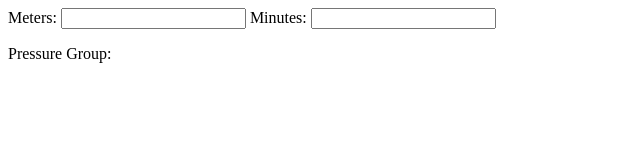
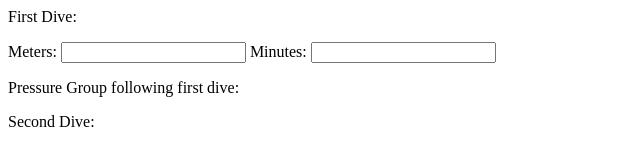
Before and after one commit to ALacker/scuba, a plain HTML site: page index.html in a window 1280 px wide. Shown: the whole page, without its empty margins (0-640 px from the left). Drawn offline with Linux system fonts and the light colour scheme.

Commit message:
Adding Second dive to Index

```diff
--- a/index.html
+++ b/index.html
@@ -4,6 +4,10 @@
   <script src="scuba.js"></script>
 </head>
 <body>
+<p>
+	First Dive:
+</p>
+
 
 <p>
   Meters: <input type="text" class="meters"></input>
@@ -11,7 +15,11 @@
 </p>
 
 <p>
-  Pressure Group: <div class="output"></div>
+  Pressure Group following first dive: <div class="output"></div>
+</p>
+
+<p>
+  Second Dive:
 </p>
 
 </body>
```
